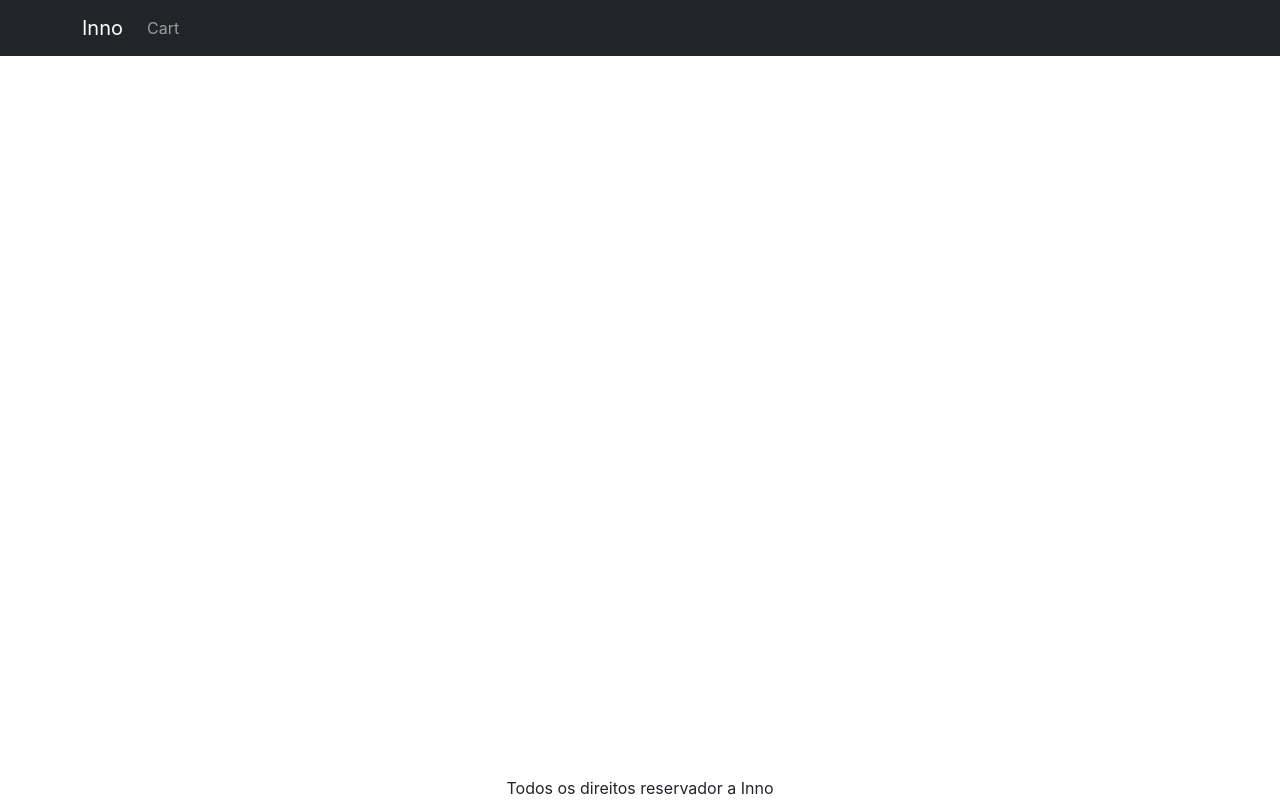
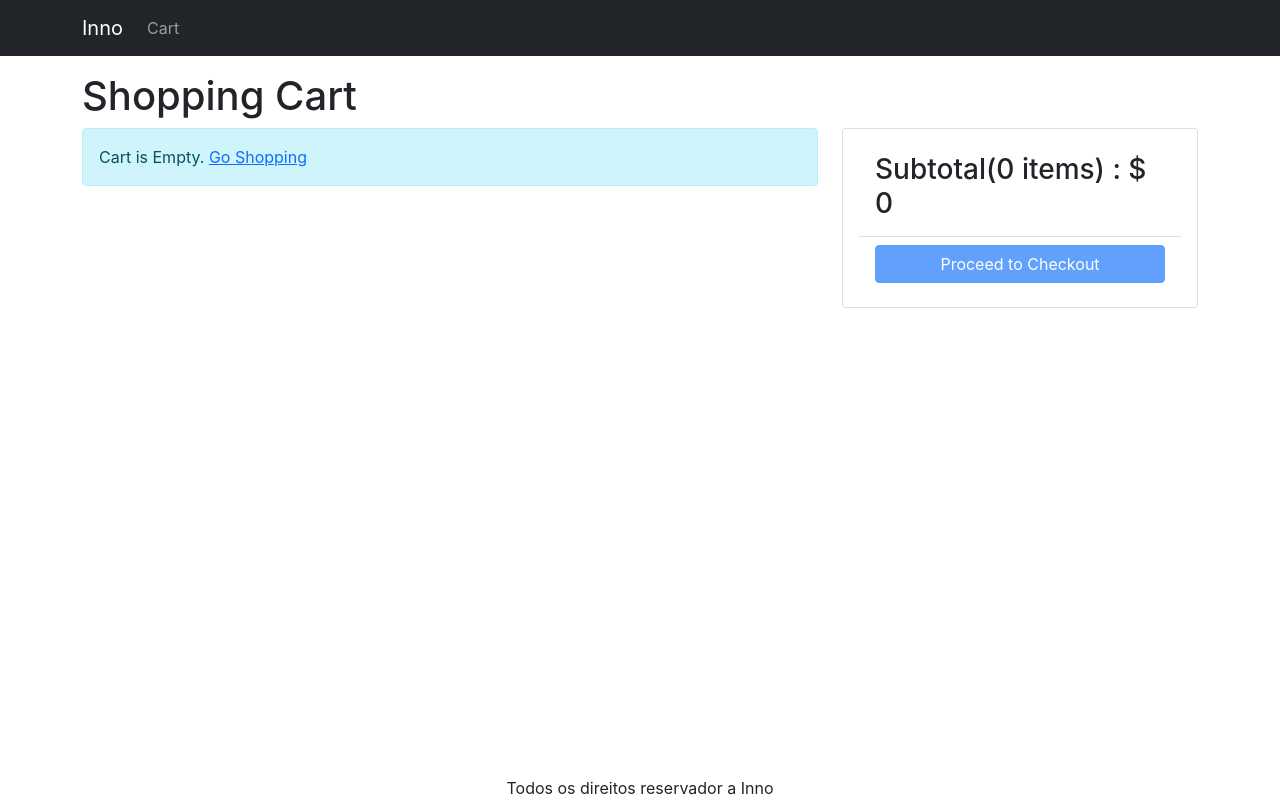
Before and after one commit to luanzsouza/Mern-Inno.do, a React (Create React App) app in the folder inno/: page /cart in a window 1280 px wide. Built offline with nearby package versions, Linux system fonts and the light colour scheme.

Commit message:
cart screen iniciado

```diff
--- a/inno/src/App.js
+++ b/inno/src/App.js
@@ -8,6 +8,7 @@
 import Badge from "react-bootstrap/esm/Badge";
 import { useContext } from "react";
 import { Store } from "./Store";
+import CartScreen from "./screens/CartScreen";
 function App() {
   const {state}=useContext(Store);
   const {cart}=state;
@@ -42,6 +43,7 @@
           <Routes>
             <Route path="/product/:slug" element={<ProductScreen />} />
             <Route path="/" element={<HomeScreen />} />
+            <Route path="/cart" element={<CartScreen />} />
           </Routes>
           </Container>
         </main>
--- a/inno/src/index.css
+++ b/inno/src/index.css
@@ -42,3 +42,6 @@
 .img-large{
   max-width: 100%;
 }
+.img-thumbnail{
+  height: 80px;
+}
--- /dev/null
+++ b/inno/src/screens/CartScreen.js
@@ -0,0 +1,95 @@
+import { useContext } from "react";
+import Col from "react-bootstrap/Col";
+import Row from "react-bootstrap/Row";
+import Card from "react-bootstrap/Card";
+import Button from "react-bootstrap/Button";
+import { Helmet } from "react-helmet-async";
+import { Link } from "react-router-dom";
+import MessageBox from "../components/MessageBox";
+import { Store } from "../Store";
+import ListGroup from "react-bootstrap/ListGroup";
+
+export default function CartScreen() {
+  const { state, dispatch: ctxDispatch } = useContext(Store);
+  const {
+    cart: { cartItems },
+  } = state;
+  return (
+    <div>
+      <Helmet>
+        <title>Shopping Cart</title>
+      </Helmet>
+      <h1>Shopping Cart</h1>
+      <Row>
+        <Col md={8}>
+          {cartItems.length === 0 ? (
+            <MessageBox>
+              Cart is Empty. <Link to="/">Go Shopping </Link>
+            </MessageBox>
+          ) : (
+            <ListGroup>
+              {cartItems.map((item) => (
+                <ListGroup.Item key={item._id}>
+                  <Row className="align-items-center">
+                    <Col md={4}>
+                      <img
+                        src={item.image}
+                        alt={item.name}
+                        className="img-fluid rounded img-thumbnail"
+                      ></img>
+                      {' '}
+                      <Link to={`/product/${item.slug}`}>{item.name}</Link>
+                    </Col>
+                    <Col md={3}>
+                        <Button variant="ligth" disabled={item.quantity===1}>
+                            <i className="fas fa-minus-circle"></i>
+                        </Button>{' '}
+                        <span>{item.quantity}</span>{' '}
+                        <Button variant="ligth" disabled={item.quantity===item.countInStock}>
+                            <i className="fas fa-plus-circle"></i>
+                        </Button>{' '}
+                    </Col>
+                    <Col md={3}>${item.price}</Col>
+                    <Col md={2}>
+                    <Button variant="ligth">
+                            <i className="fas fa-trash"></i>
+                        </Button>
+                        </Col>
+                  </Row>
+                </ListGroup.Item>
+              ))}
+            </ListGroup>
+          )}
+        </Col>
+        <Col md={4}>
+            <Card>
+                <Card.Body>
+                    <ListGroup variant="flush">
+                        <ListGroup.Item>
+                            <h3>
+                                Subtotal({cartItems.reduce((a, c)=> a+ c.quantity,0)}{' '}
+                                items) : $ {
+                                    cartItems.reduce((a, c)=> a+ c.price * c.quantity,0)
+                                }
+                            </h3>
+                        </ListGroup.Item>
+                        <ListGroup.Item>
+                            <div className="d-grid">
+                                <Button
+                                    type="button"
+                                    variant="primary"
+                                    disabled={cartItems.length===0}
+                                >
+                                    Proceed to Checkout
+                                </Button>
+
+                            </div>
+                        </ListGroup.Item>
+                    </ListGroup>
+                </Card.Body>
+            </Card>
+        </Col>
+      </Row>
+    </div>
+  );
+}
--- a/inno/src/screens/ProductScreen.js
+++ b/inno/src/screens/ProductScreen.js
@@ -1,4 +1,4 @@
-import { useParams } from "react-router-dom";
+import { Navigate, useNavigate, useParams } from "react-router-dom";
 import { useContext, useEffect, useReducer } from "react";
 import axios from "axios";
 import Row from "react-bootstrap/esm/Row";
@@ -26,6 +26,7 @@
 };
 
 function ProductScreen() {
+  const navigate=useNavigate();
   const params = useParams();
   const { slug } = params;
   const [{ loading, error, product }, dispatch] = useReducer(reducer, {
@@ -60,7 +61,9 @@
       return;
     }
     ctxDispatch({type:'CART_ADD_ITEM', payload: {...product,quantity}})
-  }
+    navigate('/cart');
+  }  ;
+
 
     return  loading? (
     <LoadingBox/>
```
